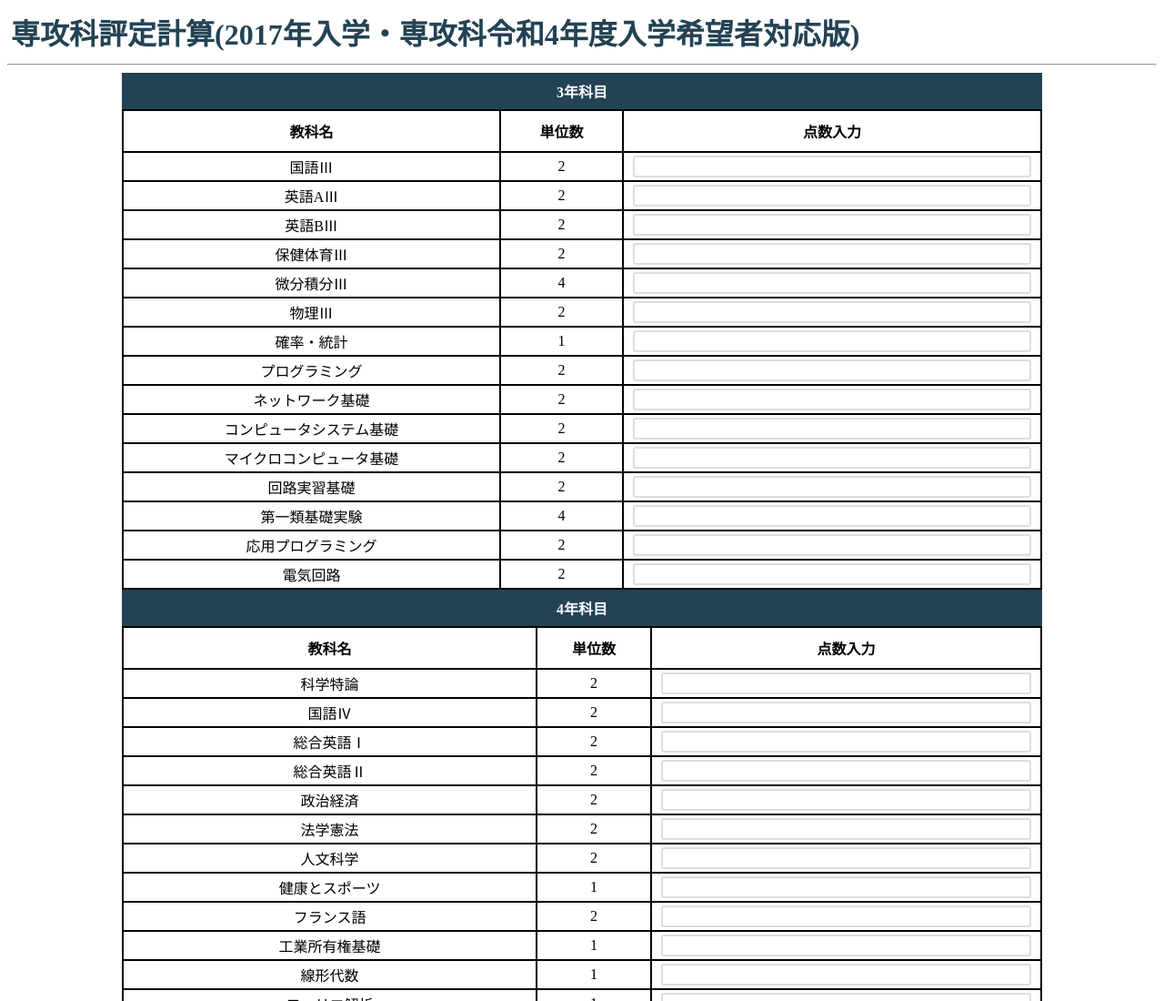
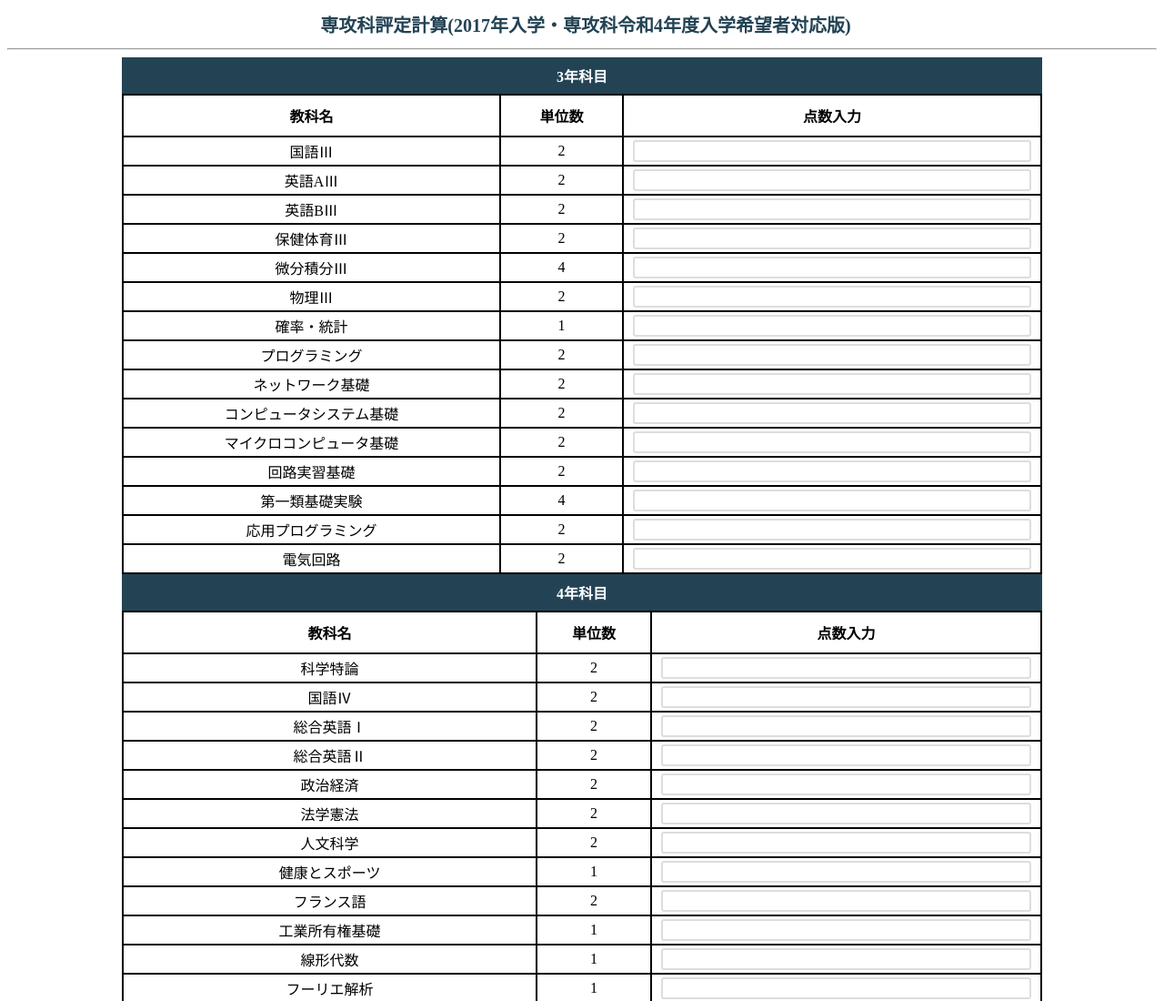
Before and after one commit to JP7SRW/nitsc-adv-pointcalc, a plain HTML site: page index.html in a window 1280 px wide. Shown: the top 1100 px of the page at 91% size. Drawn offline with Linux system fonts and the light colour scheme.

Commit message:
h1のサイズを変更

```diff
--- a/css/styles.css
+++ b/css/styles.css
@@ -1,5 +1,7 @@
 h1 {
-  font-size: 32px;
+  font-size: 20px;
+  width: 100%;
+  text-align: center;
   margin: 0px;
   padding: 4px;
   color: #234354;
```
